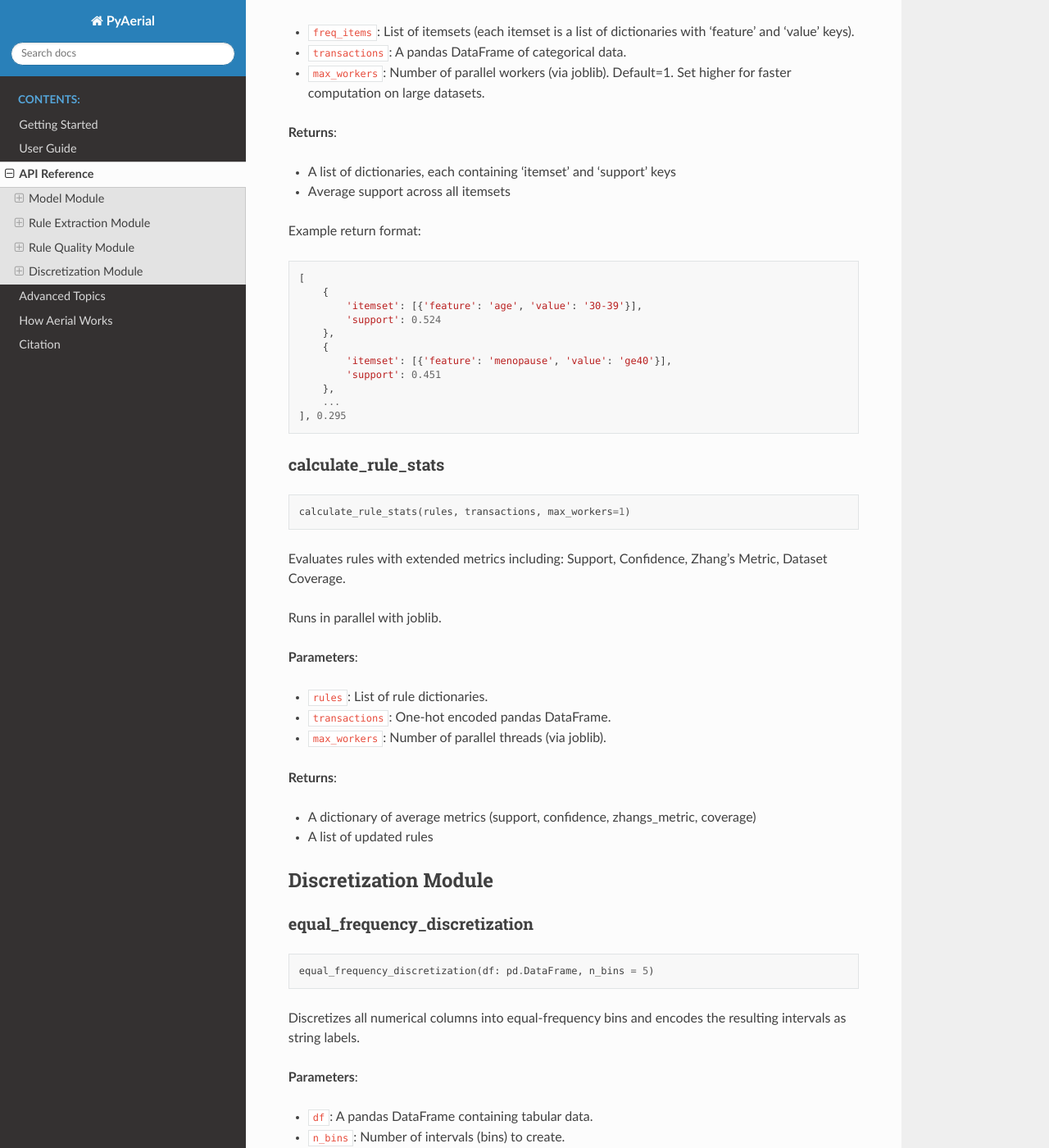
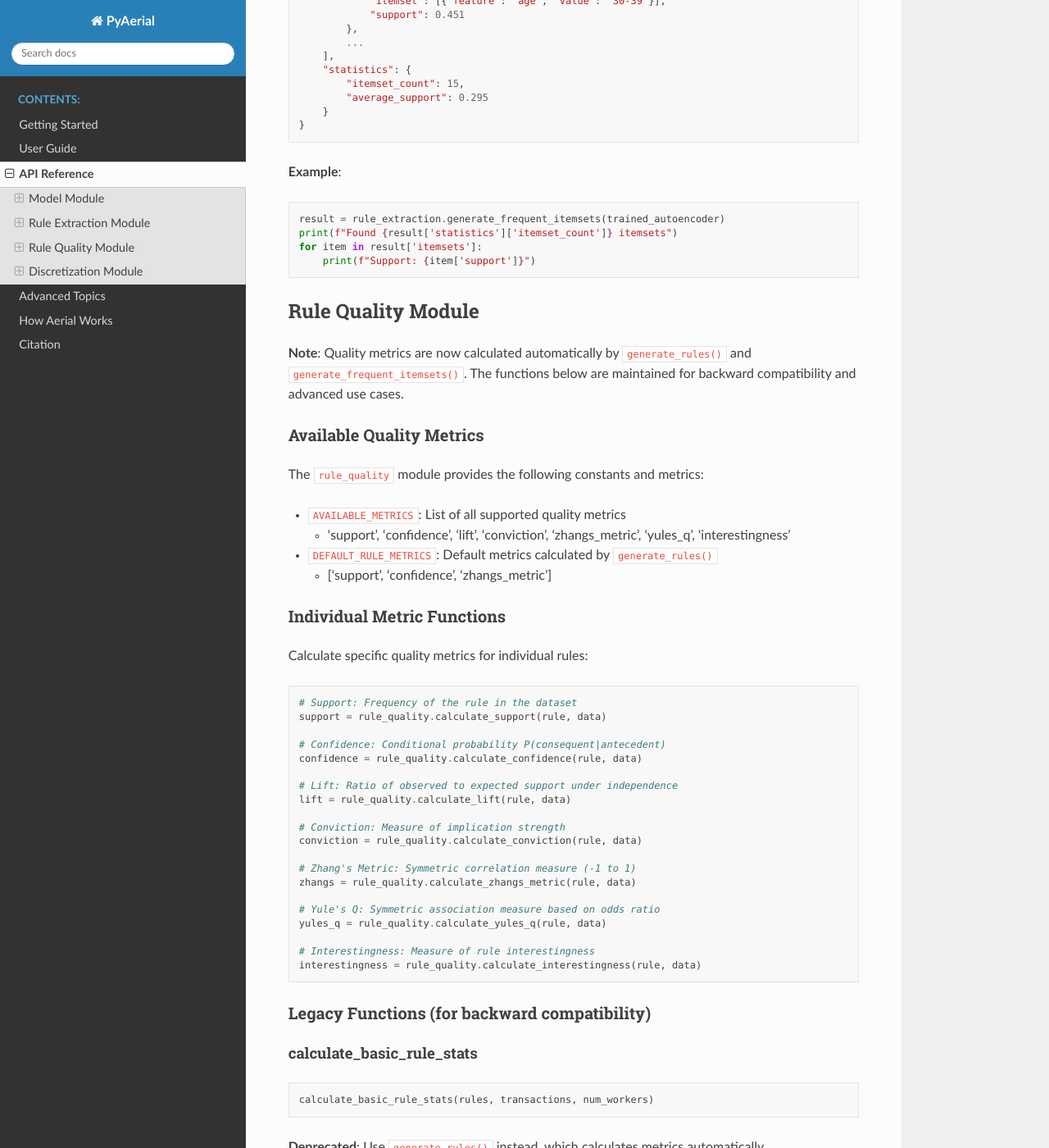
Before and after one commit to DiTEC-project/pyaerial, a Sphinx documentation site: the page built from docs/source/api_reference.md, in a window 1280 px wide and 1400 px high, scrolled down 4045 px. Shown: the whole window at 82% size. Built offline with Sphinx 7.4.7 and the Read the Docs theme 3.1.0, drawn with Linux system fonts in a browser that asks for light colours; the version number could not be read and is left out; some of the changed text lies outside the part shown.

Commit message:
speed up rule quality calculation and make it part of the rule and frequent itemset generation part already

````diff
--- a/docs/source/api_reference.md
+++ b/docs/source/api_reference.md
@@ -80,11 +80,12 @@
     ant_similarity=0.5,
     cons_similarity=0.8,
     max_antecedents=2,
-    target_classes=None
+    target_classes=None,
+    quality_metrics=['support', 'confidence', 'zhangs_metric']
 )
 ```
 
-Extracts association rules from a trained AutoEncoder using the Aerial algorithm.
+Extracts association rules from a trained AutoEncoder using the Aerial algorithm, with quality metrics calculated automatically.
 
 **Parameters**:
 
@@ -99,16 +100,46 @@
 - `max_antecedents` (int, optional): Maximum number of features allowed in the rule antecedent. Default=2
 - `target_classes` (list, optional): When set, restricts rule consequents to the specified class(es) (constraint-based
   rule mining). The format of the list is same as the list format of `features_of_interest`.
+- `quality_metrics` (list, optional): Quality metrics to calculate for each rule. Default=['support', 'confidence', 'zhangs_metric'].
+  Available metrics: 'support', 'confidence', 'lift', 'conviction', 'zhangs_metric', 'yules_q', 'interestingness'
 
 **Returns**:
 
-A list of extracted rules in the form:
+A dictionary containing:
 
 ```python
-[
-    {"antecedents": [...], "consequent": ...},
-    ...
-]
+{
+    "rules": [
+        {
+            "antecedents": [...],
+            "consequent": {...},
+            "support": 0.702,
+            "confidence": 0.943,
+            "zhangs_metric": 0.69,
+            "rule_coverage": 0.744,
+            ...  # additional metrics based on quality_metrics parameter
+        },
+        ...
+    ],
+    "statistics": {
+        "rule_count": 15,
+        "average_support": 0.448,
+        "average_confidence": 0.881,
+        "average_coverage": 0.860,
+        "data_coverage": 0.923,
+        "average_zhangs_metric": 0.318,
+        ...  # additional statistics for calculated metrics
+    }
+}
+```
+
+**Example**:
+
+```python
+result = rule_extraction.generate_rules(trained_autoencoder)
+print(f"Found {result['statistics']['rule_count']} rules")
+for rule in result['rules']:
+    print(f"Support: {rule['support']}, Confidence: {rule['confidence']}")
 ```
 
 ### generate_frequent_itemsets
@@ -122,7 +153,7 @@
 )
 ```
 
-Generates frequent itemsets from a trained AutoEncoder using the same Aerial+ mechanism.
+Generates frequent itemsets from a trained AutoEncoder using the same Aerial+ mechanism, with support values calculated automatically.
 
 **Parameters**:
 
@@ -135,23 +166,86 @@
 
 **Returns**:
 
-A list of frequent itemsets, where each itemset is a list of dictionaries with 'feature' and 'value' keys:
+A dictionary containing:
 
 ```python
-[
-    [{'feature': 'gender', 'value': 'Male'}, {'feature': 'income', 'value': 'High'}],
-    [{'feature': 'age', 'value': '30-39'}],
-    ...
-]
+{
+    "itemsets": [
+        {
+            "itemset": [{'feature': 'gender', 'value': 'Male'}, {'feature': 'income', 'value': 'High'}],
+            "support": 0.524
+        },
+        {
+            "itemset": [{'feature': 'age', 'value': '30-39'}],
+            "support": 0.451
+        },
+        ...
+    ],
+    "statistics": {
+        "itemset_count": 15,
+        "average_support": 0.295
+    }
+}
+```
+
+**Example**:
+
+```python
+result = rule_extraction.generate_frequent_itemsets(trained_autoencoder)
+print(f"Found {result['statistics']['itemset_count']} itemsets")
+for item in result['itemsets']:
+    print(f"Support: {item['support']}")
 ```
 
 ## Rule Quality Module
 
-### calculate_basic_rule_stats
+**Note**: Quality metrics are now calculated automatically by `generate_rules()` and `generate_frequent_itemsets()`. The functions below are maintained for backward compatibility and advanced use cases.
+
+### Available Quality Metrics
+
+The `rule_quality` module provides the following constants and metrics:
+
+- `AVAILABLE_METRICS`: List of all supported quality metrics
+  - 'support', 'confidence', 'lift', 'conviction', 'zhangs_metric', 'yules_q', 'interestingness'
+- `DEFAULT_RULE_METRICS`: Default metrics calculated by `generate_rules()`
+  - ['support', 'confidence', 'zhangs_metric']
+
+### Individual Metric Functions
+
+Calculate specific quality metrics for individual rules:
+
+```python
+# Support: Frequency of the rule in the dataset
+support = rule_quality.calculate_support(rule, data)
+
+# Confidence: Conditional probability P(consequent|antecedent)
+confidence = rule_quality.calculate_confidence(rule, data)
+
+# Lift: Ratio of observed to expected support under independence
+lift = rule_quality.calculate_lift(rule, data)
+
+# Conviction: Measure of implication strength
+conviction = rule_quality.calculate_conviction(rule, data)
+
+# Zhang's Metric: Symmetric correlation measure (-1 to 1)
+zhangs = rule_quality.calculate_zhangs_metric(rule, data)
+
+# Yule's Q: Symmetric association measure based on odds ratio
+yules_q = rule_quality.calculate_yules_q(rule, data)
+
+# Interestingness: Measure of rule interestingness
+interestingness = rule_quality.calculate_interestingness(rule, data)
+```
+
+### Legacy Functions (for backward compatibility)
+
+#### calculate_basic_rule_stats
 
 ```python
 calculate_basic_rule_stats(rules, transactions, num_workers)
 ```
+
+**Deprecated**: Use `generate_rules()` instead, which calculates metrics automatically.
 
 Computes support and confidence for a list of rules using parallel processing.
 
@@ -163,11 +257,13 @@
 
 **Returns**: A list of rules enriched with support and confidence values.
 
-### calculate_freq_item_support
+#### calculate_freq_item_support
 
 ```python
 calculate_freq_item_support(freq_items, transactions, max_workers=1)
 ```
+
+**Deprecated**: Use `generate_frequent_itemsets()` instead, which calculates support automatically.
 
 Calculates the support for a list of frequent itemsets using optimized vectorized operations with parallel processing support.
 
@@ -181,26 +277,13 @@
 - A list of dictionaries, each containing 'itemset' and 'support' keys
 - Average support across all itemsets
 
-Example return format:
-```python
-[
-    {
-        'itemset': [{'feature': 'age', 'value': '30-39'}],
-        'support': 0.524
-    },
-    {
-        'itemset': [{'feature': 'menopause', 'value': 'ge40'}],
-        'support': 0.451
-    },
-    ...
-], 0.295
-```
-
-### calculate_rule_stats
+#### calculate_rule_stats
 
 ```python
 calculate_rule_stats(rules, transactions, max_workers=1)
 ```
+
+**Deprecated**: Use `generate_rules()` instead, which calculates metrics automatically.
 
 Evaluates rules with extended metrics including: Support, Confidence, Zhang's Metric, Dataset Coverage.
 
````
Also changed, not shown: README.md (+34 -28 lines), docs/source/getting_started.md (+24 -15 lines), docs/source/user_guide.md (+68 -52 lines), 4 other files.
